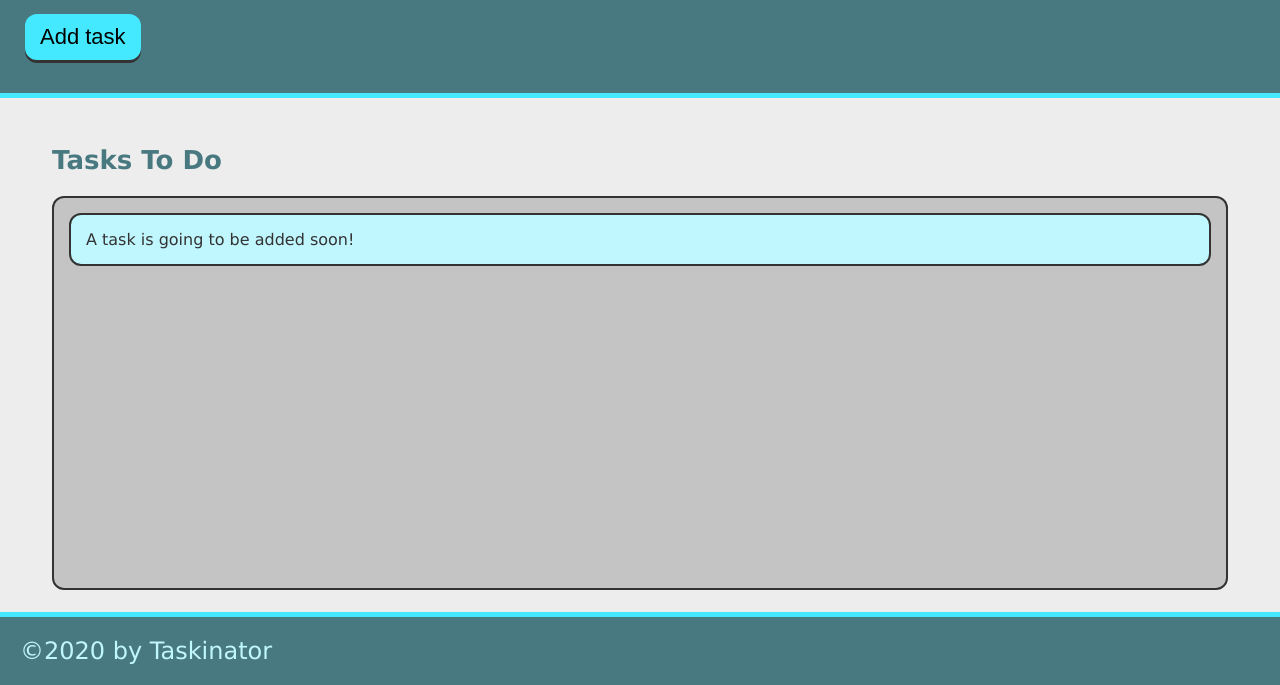
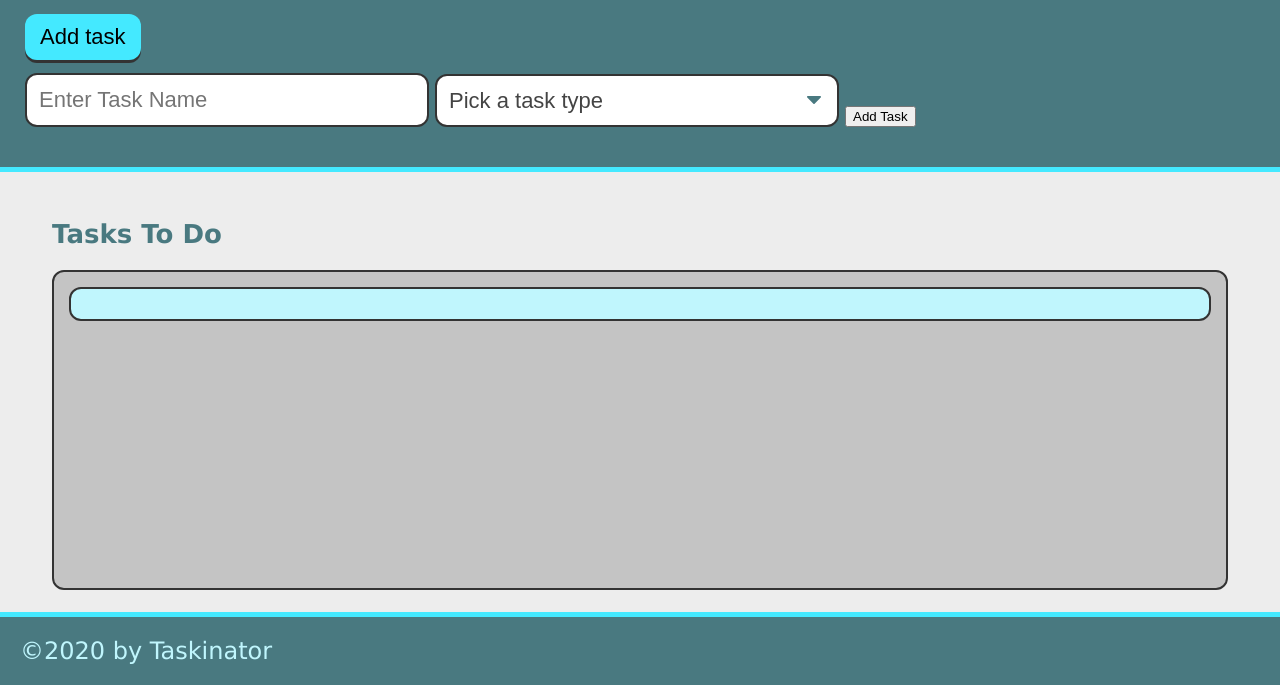
Before and after one commit to Jmuel9999/Taskinator, a plain HTML site: page index.html in a window 1280 px wide. Shown: the part 115-800 px from the top of the page. Drawn offline with Linux system fonts and the light colour scheme.

Commit message:
Created form for header

```diff
--- a/assets/js/script.js
+++ b/assets/js/script.js
@@ -1,11 +1,16 @@
-var buttonEl = document.querySelector("#save-task");
+
+
+
+var formEl = document.querySelector("#task-form");
 var tasksToDoEl = document.querySelector("#tasks-to-do");
 
-var createTaskHandler = function() { //Always place this BEFORE the corresponding event listener, otherwise we would call it before the function is defined
+var createTaskHandler = function(event) { //Always place this BEFORE the corresponding event listener, otherwise we would call it before the function is defined
+    event.preventDefault();
+
     var listItemEl = document.createElement("li");
     listItemEl.className = "task-item";
     listItemEl.textContent = "This is a new task.";
     tasksToDoEl.appendChild(listItemEl);
 };
 
-buttonEl.addEventListener("click", createTaskHandler);
+formEl.addEventListener("submit", createTaskHandler);
--- a/index.html
+++ b/index.html
@@ -12,12 +12,29 @@
       <h1 class="page-title">Taskinator</h1>
       <p>Click the button below to add a new task!</p>
       <button id="save-task" class="btn">Add task</button>
+      <form id="task-form">
+        <div class="form-group">
+          <input type="text" name="task-name" placeholder="Enter Task Name" />
+        </div>
+        <div class="form-group">
+          <select name="task-type" class="select-dropdown">
+            <!-- This is the drop down menu with options -->
+            <option value="" disabled selected>Pick a task type</option>
+            <option value="Print">Print</option>
+            <option value="Web">Web</option>
+            <option value="Mobile">Mobile</option>
+          </select>
+        </div>
+        <div class="form-group">
+          <button id="save-task" type="submit" class="button">Add Task</button>
+        </div>
+      </form>
     </header>
     <main class="page-content">
       <section class="task-list-wrapper">
         <h2 class="list-title">Tasks To Do</h2>
         <ul id="tasks-to-do" class="task-list">
-          <li class="task-item">A task is going to be added soon!</li>
+          <li class="task-item"></li>
         </ul>
       </section>
     </main>
```
